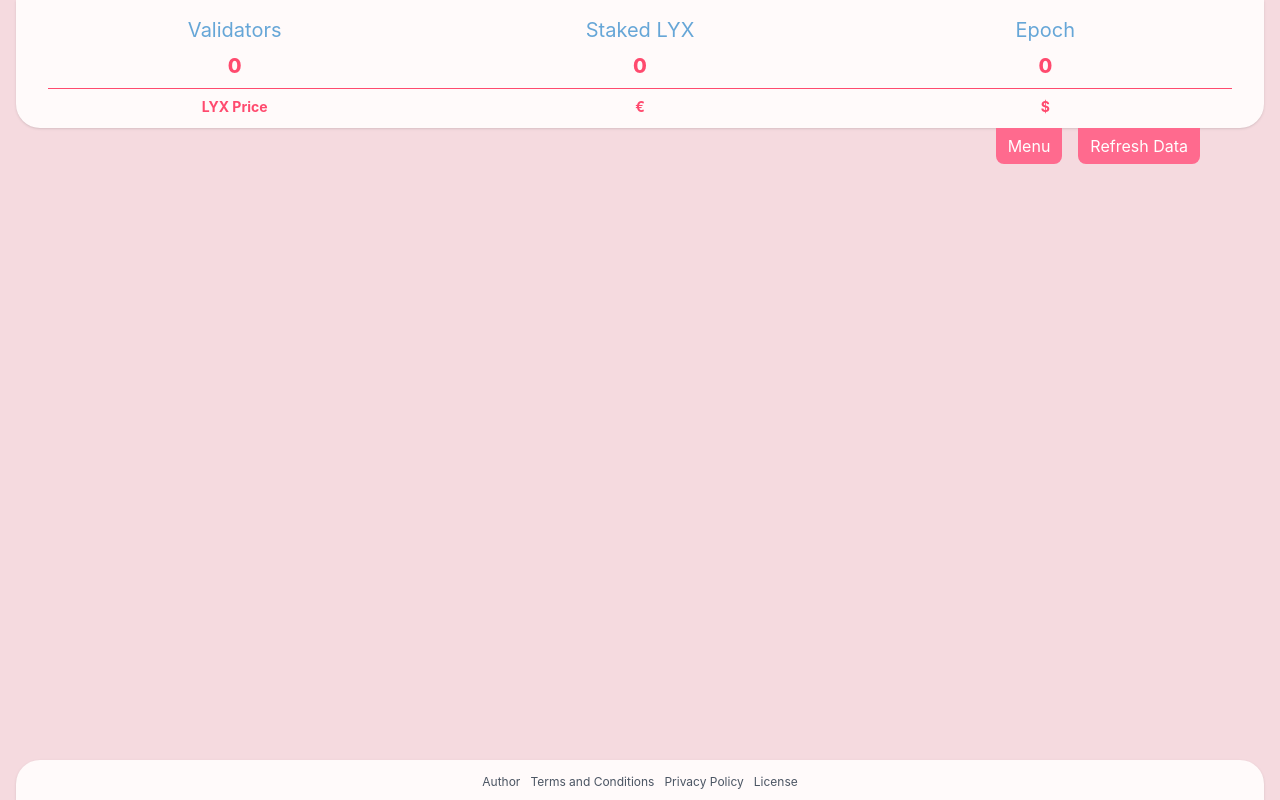
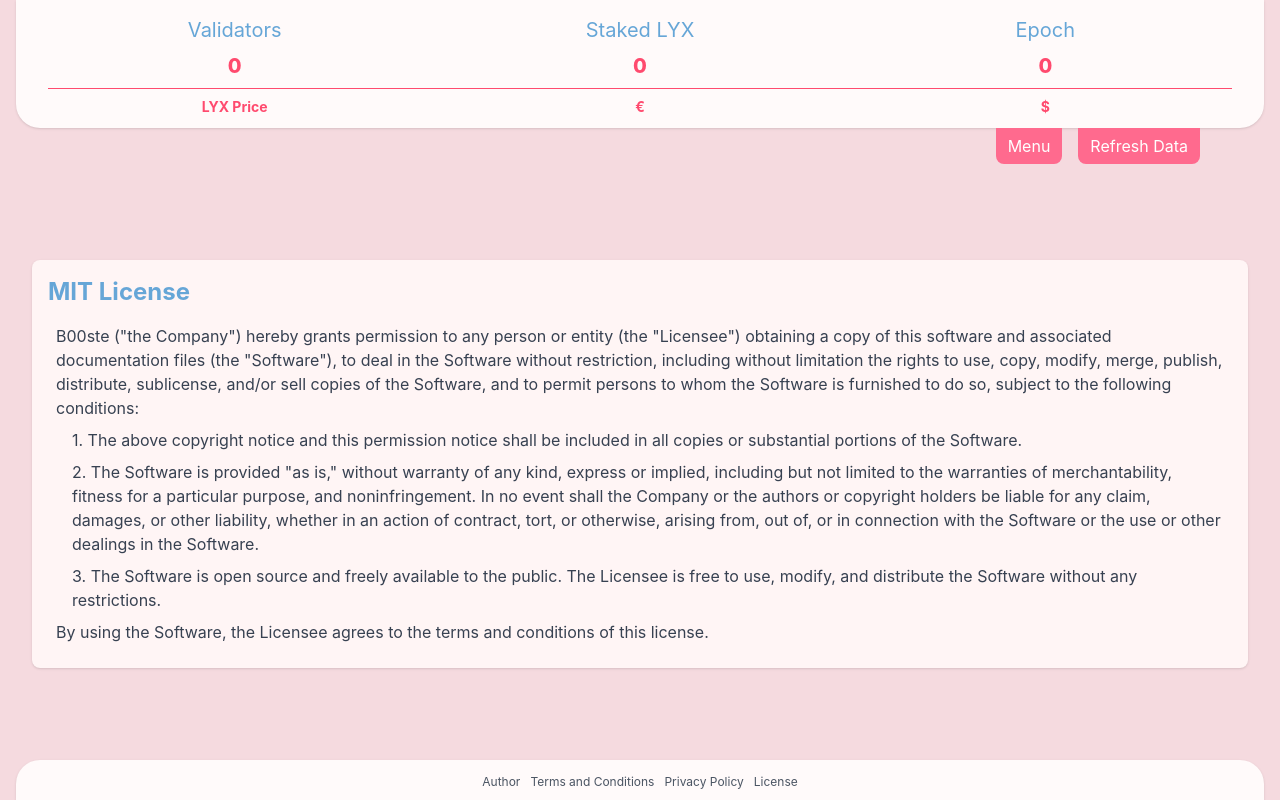
Before and after one commit to b00ste/validator-stats, a React (Create React App) app: page /license in a window 1280 px wide. Built offline with nearby package versions, Linux system fonts and the light colour scheme; no server answers.

Commit message:
chore: fix typo in page change handler

```diff
--- a/src/App.tsx
+++ b/src/App.tsx
@@ -252,7 +252,7 @@ function App() {
     window.location.pathname === "/privacy"
   );
   const [mountLicensePage, setMountLicensePage] = useState(
-    window.location.pathname === "license"
+    window.location.pathname === "/license"
   );
   const pageChangeHandler = (navigate: Function, navigateParam: string) => {
     // Update the page mount status
```
